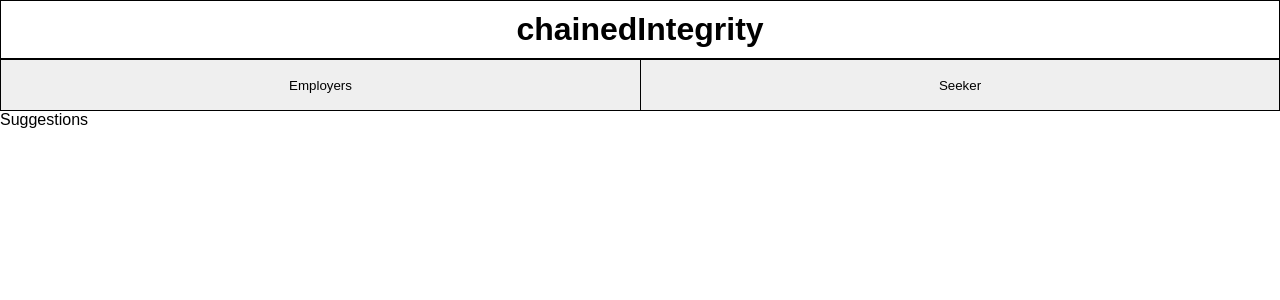
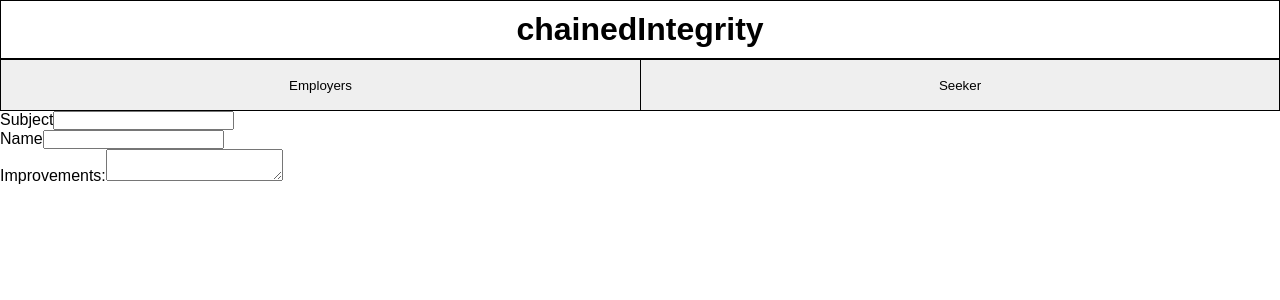
Before and after one commit to Miklo1775/chainedIntegrity, a Next.js app: page /suggestions in a window 1280 px wide. Shown: the top 300 px of the page. Built offline with nearby package versions, Linux system fonts and the light colour scheme.

Commit message:
added a few empty components

```diff
--- /dev/null
+++ b/components/Jobs/JobDisplay/JobDisplay.module.css
@@ -0,0 +1,4 @@
+.displayContainer {
+  border: 5px solid green;
+  height: 95%;
+}
--- /dev/null
+++ b/components/Jobs/JobDisplay/SingleJobCard/index.js
@@ -0,0 +1,3 @@
+const SingleJobCard = () => {};
+
+export default SingleJobCard;
--- a/components/Jobs/JobSearch/JobSearch.module.css
+++ b/components/Jobs/JobSearch/JobSearch.module.css
@@ -1,10 +1,11 @@
 .searchContainer {
-  /* border: 1px solid orange; */
+  border: 1px solid orange;
   display: flex;
   justify-content: center;
   width: 100%;
   padding: 10px;
   border-bottom: 1px solid black;
+  flex-grow: 1;
 }
 
 .searchInputContainer {
@@ -12,4 +13,5 @@
   width: 45%;
   display: flex;
   justify-content: space-evenly;
+  flex-grow: 1;
 }
--- a/components/Jobs/index.js
+++ b/components/Jobs/index.js
@@ -1,4 +1,5 @@
 import JobSearch from "./JobSearch";
+import JobDisplay from "./JobDisplay";
 
 import classes from "./JobComponent.module.css";
 
@@ -6,6 +7,7 @@
   return (
     <div className={classes.jobsContainer}>
       <JobSearch />
+      <JobDisplay />
     </div>
   );
 };
--- /dev/null
+++ b/components/Suggestions/SuggestionsForm/index.js
@@ -0,0 +1,20 @@
+const SuggestionsForm = () => {
+  return (
+    <form>
+      <div>
+        <label>Subject</label>
+        <input />
+      </div>
+      <div>
+        <label>Name</label>
+        <input />
+      </div>
+      <div>
+        <label>Improvements:</label>
+        <textarea />
+      </div>
+    </form>
+  );
+};
+
+export default SuggestionsForm;
--- /dev/null
+++ b/components/Suggestions/index.js
@@ -0,0 +1,11 @@
+import SuggestionsForm from "./SuggestionsForm";
+
+const SuggestionsComponent = () => {
+  return (
+    <div>
+      <SuggestionsForm />
+    </div>
+  );
+};
+
+export default SuggestionsComponent;
--- a/pages/suggestions/index.js
+++ b/pages/suggestions/index.js
@@ -1,5 +1,7 @@
+import SuggestionsComponent from "@/components/Suggestions";
+
 const Suggestions = () => {
-  return <div>Suggestions</div>;
+  return <SuggestionsComponent />;
 };
 
 export default Suggestions;
```
Also changed, not shown: components/Jobs/JobDisplay/index.js (added, +11 -0 lines).
